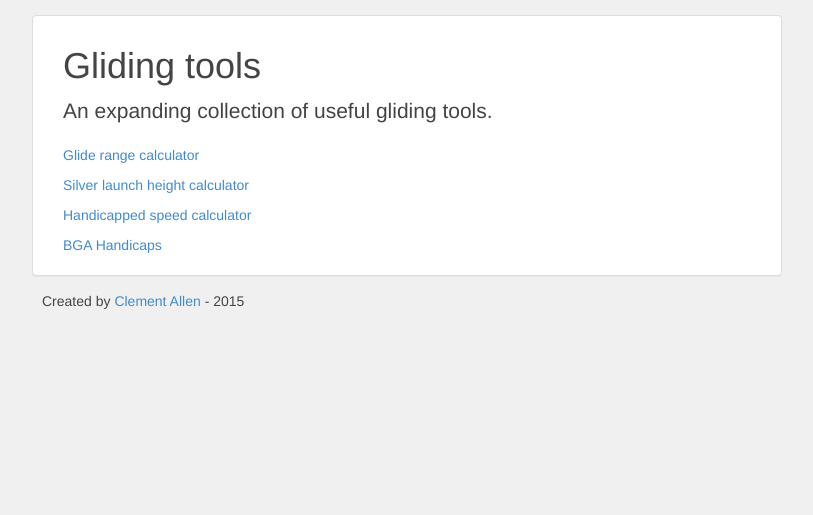
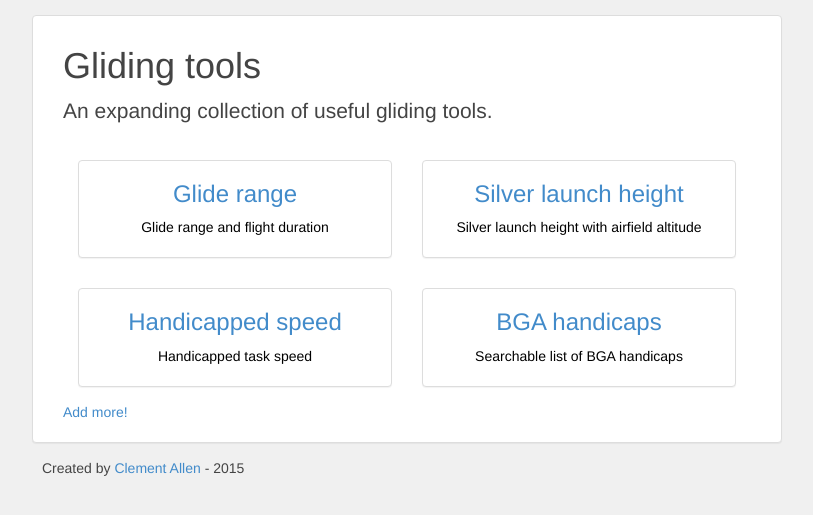
Before and after one commit to clementallen/gliding-tools, a PHP site: page / in a window 1280 px wide. Shown: the top 515 px of the page, without its empty margins (233-1046 px from the left). Run offline with PHP 8.4, Linux system fonts and the light colour scheme.

Commit message:
New landing page

```diff
--- a/assets/css/gliding.css
+++ b/assets/css/gliding.css
@@ -107,15 +107,20 @@ body {
     }
 }
 
-.github-fork-banner {
-    position: absolute;
-    top: 0;
-    left: 0;
-    border: 0;
+.welcome-link:hover {
+    text-decoration: none;
 }
 
-@media screen and (max-width: 768px) {
-    .banner-hide{
-        display: none;
-    }
+.welcome-link h3,
+.welcome-link p {
+    text-align:center;
+    margin-top: 10px;
 }
+
+.welcome-link p {
+    color: #000000;
+}
+
+.welcome-link .panel:hover {
+    background-color: #f4f4f4;
+}
--- a/index.html
+++ b/index.html
@@ -24,10 +24,43 @@
 
                     <p class="lead">An expanding collection of useful gliding tools.</p>
 
-                    <p><a href="glide/">Glide range calculator</a></p>
-                    <p><a href="silver/">Silver launch height calculator</a></p>
-                    <p><a href="handicap/">Handicapped speed calculator</a></p>
-                    <p><a href="bgahandicaps/">BGA Handicaps</a></p>
+                    <div class="col-md-6 col-sm-12">
+                        <a href="glide/" class="welcome-link">
+                            <div class="panel panel-default">
+                                <h3>Glide range</h3>
+                                <p>Glide range and flight duration</p>
+                            </div>
+                        </a>
+                    </div>
+
+                    <div class="col-md-6 col-sm-12">
+                        <a href="silver/" class="welcome-link">
+                            <div class="panel panel-default">
+                                <h3>Silver launch height</h3>
+                                <p>Silver launch height with airfield altitude</p>
+                            </div>
+                        </a>
+                    </div>
+
+                    <div class="col-md-6 col-sm-12">
+                        <a href="handicap/" class="welcome-link">
+                            <div class="panel panel-default">
+                                <h3>Handicapped speed</h3>
+                                <p>Handicapped task speed</p>
+                            </div>
+                        </a>
+                    </div>
+
+                    <div class="col-md-6 col-sm-12">
+                        <a href="bgahandicaps/" class="welcome-link">
+                            <div class="panel panel-default">
+                                <h3>BGA handicaps</h3>
+                                <p>Searchable list of BGA handicaps</p>
+                            </div>
+                        </a>
+                    </div>
+
+                    <p><a href="http://github.com/clementallen/gliding-tools">Add more!</a></p>
 
                 </div>
             </div>
```
